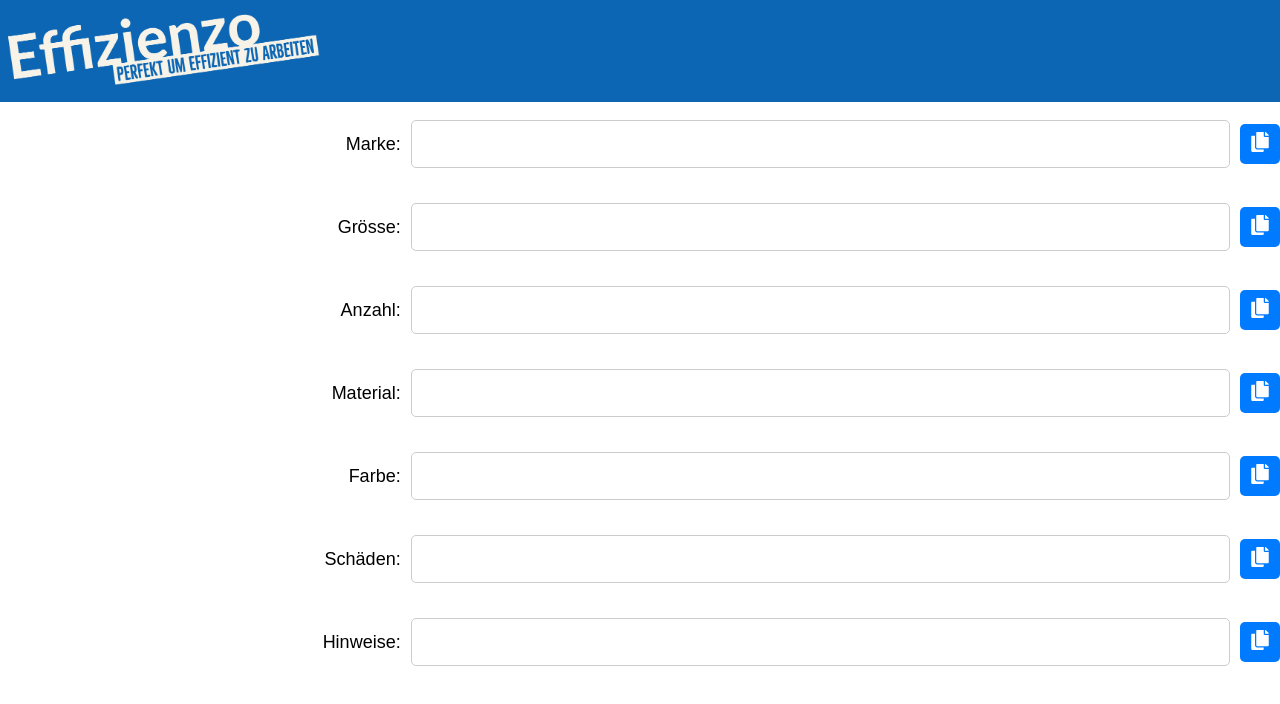
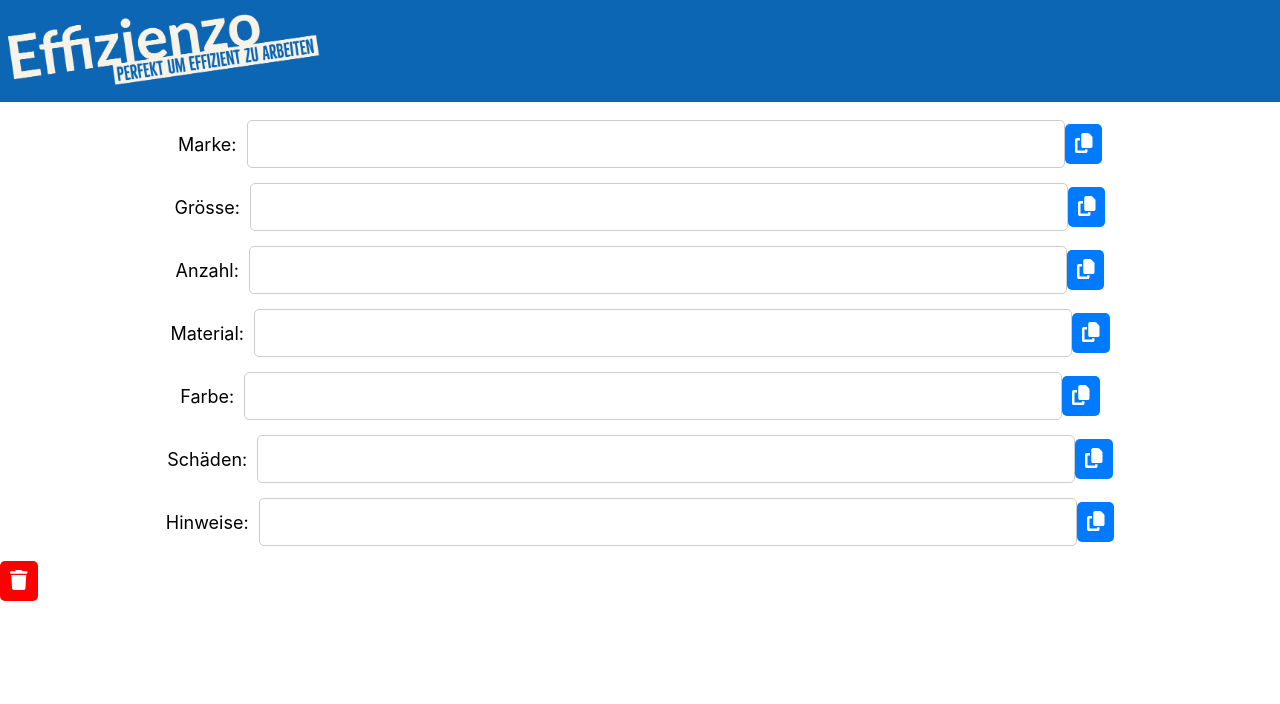
Before and after one commit to tibl2004/Effizienzo, a React (Create React App) app: page / in a window 1280 px wide. Shown: the top 704 px of the page. Built offline with nearby package versions, Linux system fonts and the light colour scheme.

Commit message:
fix center

```diff
--- a/package.json
+++ b/package.json
@@ -4,6 +4,9 @@
   "version": "0.1.0",
   "private": true,
   "dependencies": {
+    "@fortawesome/fontawesome-svg-core": "^6.4.2",
+    "@fortawesome/free-solid-svg-icons": "^6.4.2",
+    "@fortawesome/react-fontawesome": "^0.2.0",
     "@testing-library/jest-dom": "^5.17.0",
     "@testing-library/react": "^13.4.0",
     "@testing-library/user-event": "^13.5.0",
--- a/src/App.css
+++ b/src/App.css
@@ -1,25 +1,25 @@
-.App {
-  font-family: Arial, sans-serif;
-  text-align: center;
+.input-container {
+  display: flex;
+  flex-direction: column;
+  align-items: center;
+  margin-top: 20px;
 }
 
-.input-container {
+.input-field {
   display: flex;
   align-items: center;
   margin-bottom: 15px;
-  margin-left: auto; /* Zentriert den Input-Container auf der Seite */
-  margin-right: auto; /* Zentriert den Input-Container auf der Seite */
-  padding-top: 20px;
 }
 
 label {
-  flex: 1;
   text-align: right;
   margin-right: 10px;
 }
 
 input {
-  flex: 2;
+  width: 800px;
+  height: 30px;
+  font-size: 20px;
   padding: 8px;
   border: 1px solid #ccc;
   border-radius: 5px;
@@ -27,6 +27,8 @@ input {
 }
 
 button {
+  height: 40px;
+  font-size: 20px;
   padding: 5px 10px;
   border: none;
   border-radius: 5px;
--- a/src/App.js
+++ b/src/App.js
@@ -1,5 +1,7 @@
 import React, { useState } from 'react';
-import { FaCopy, FaCheck } from 'react-icons/fa';
+import { FontAwesomeIcon } from '@fortawesome/react-fontawesome';
+import { faCopy, faCheck, faTrash } from '@fortawesome/free-solid-svg-icons'; // Importiere die Icons
+
 import './App.css';
 import logo from '../src/Logo.jpeg';
 
@@ -41,6 +43,18 @@ function App() {
     }
   };
 
+  const handleClearAll = () => {
+    setData({
+      Marke: '',
+      Grösse: '',
+      Anzahl: '',
+      Material: '',
+      Farbe: '',
+      Schäden: '',
+      Hinweise: '',
+    });
+  };
+
   return (
     <div className="App">
       <div className='navbar'>
@@ -48,32 +62,39 @@ function App() {
           <img src={logo} alt="Restwert" />
         </div>
       </div>
+      <div className="input-container">
         {Object.entries(data).map(([label, value]) => (
-        <div key={label} className="input-container">
+          <div key={label} className="input-field">
             <label style={{ fontSize: '18px', marginRight: '10px' }}>{label}:</label>
             <input
               type="text"
               value={value}
               onChange={e => handleInputChange(label, e.target.value)}
-            style={{
-              width: '200px',
-              height: '30px',
-              fontSize: '20px', // Increase font size
-            }}
             />
             <button
               onClick={() => handleCopy(label)}
               style={{
                 backgroundColor: copiedLabel === label ? 'limegreen' : '',
-              height: '40px',
-              marginLeft: '10px',
-              fontSize: '20px', // Increase font size
               }}
             >
-            {copiedLabel === label ? <FaCheck /> : <FaCopy />}
+              {copiedLabel === label ? <FontAwesomeIcon icon={faCheck} /> : <FontAwesomeIcon icon={faCopy} />}
             </button>
           </div>
         ))}
+      </div>
+      <div className="center-button">
+        <button
+          onClick={handleClearAll}
+          style={{
+            backgroundColor: 'red',
+            color: 'white',
+          }}
+        >
+          <span className="trash-icon">
+            <FontAwesomeIcon icon={faTrash} />
+          </span>
+        </button>
+      </div>
     </div>
   );
 }
```
Also changed, not shown: 1 other file (tests, documents, lock files or other folders). Lines whose indentation alone changed are shown as unchanged.
